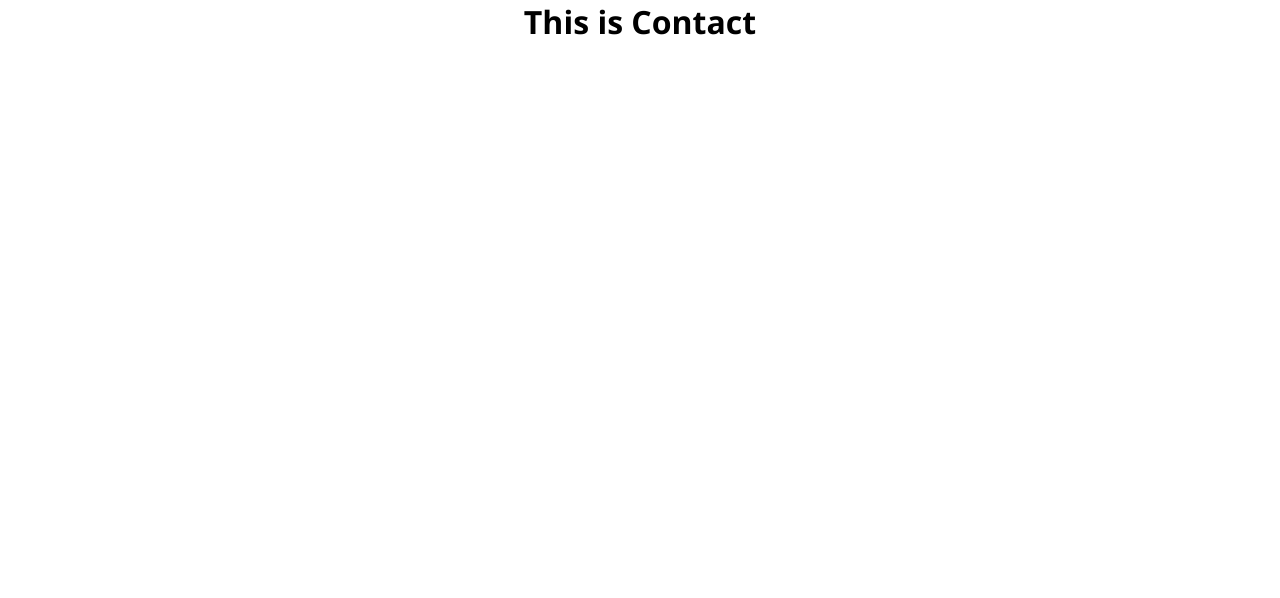
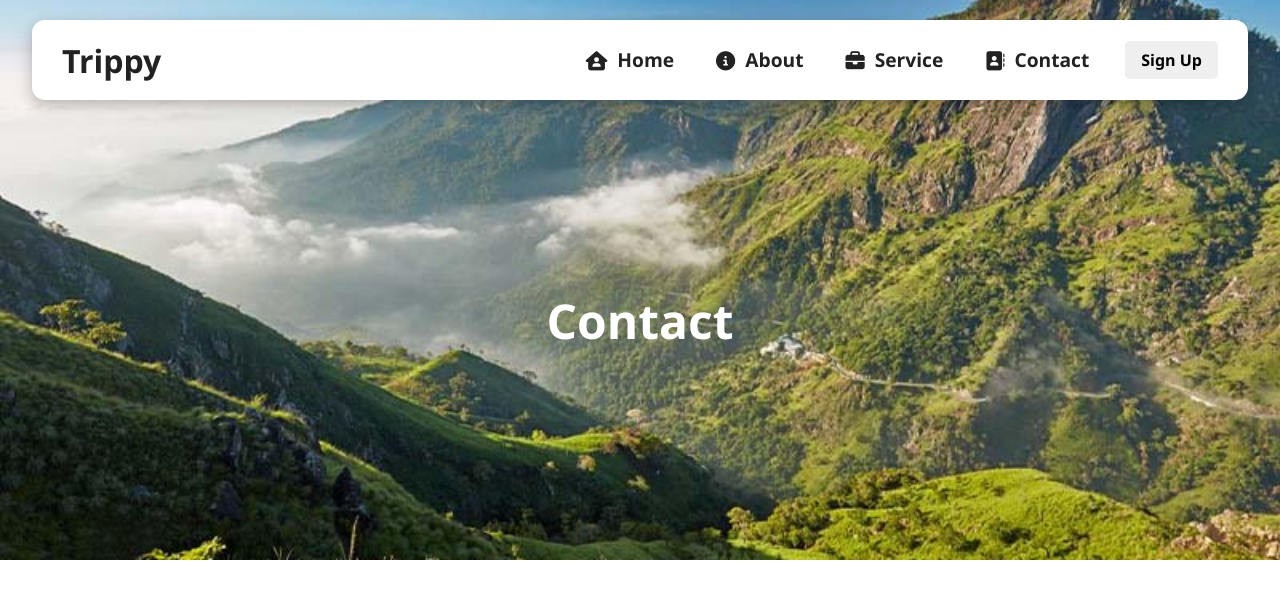
Before and after one commit to DilankaRW/Travel-Web, a React (Create React App) app: page /contact in a window 1280 px wide. Shown: the top 598 px of the page. Built offline with nearby package versions, Linux system fonts and the light colour scheme.

Commit message:
Add Contact Page Header

```diff
--- a/src/routes/Contact.jsx
+++ b/src/routes/Contact.jsx
@@ -1,7 +1,17 @@
+import Hero from "../components/Hero";
+import Navbar from "../components/Navbar";
+import AboutImg from "../images/Normal.jpg"
+
 function Contact(){
     return(
         <>
-        <h1>This is Contact</h1>
+        <Navbar/>
+        <Hero
+        cName="hero-mid"
+        heroImg={AboutImg}
+        title="Contact"
+        btnClass="hide"
+        />
         </>
     )
 }
```
